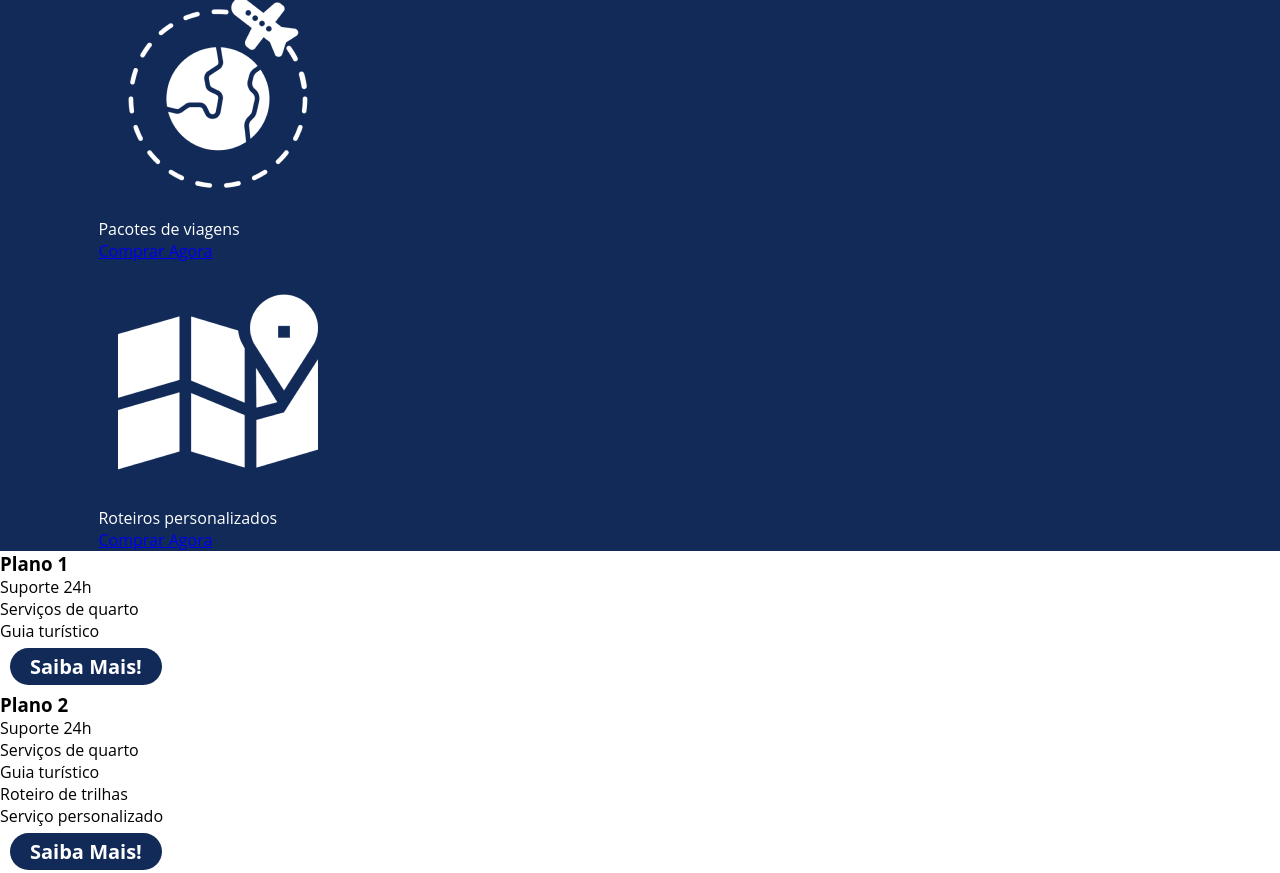
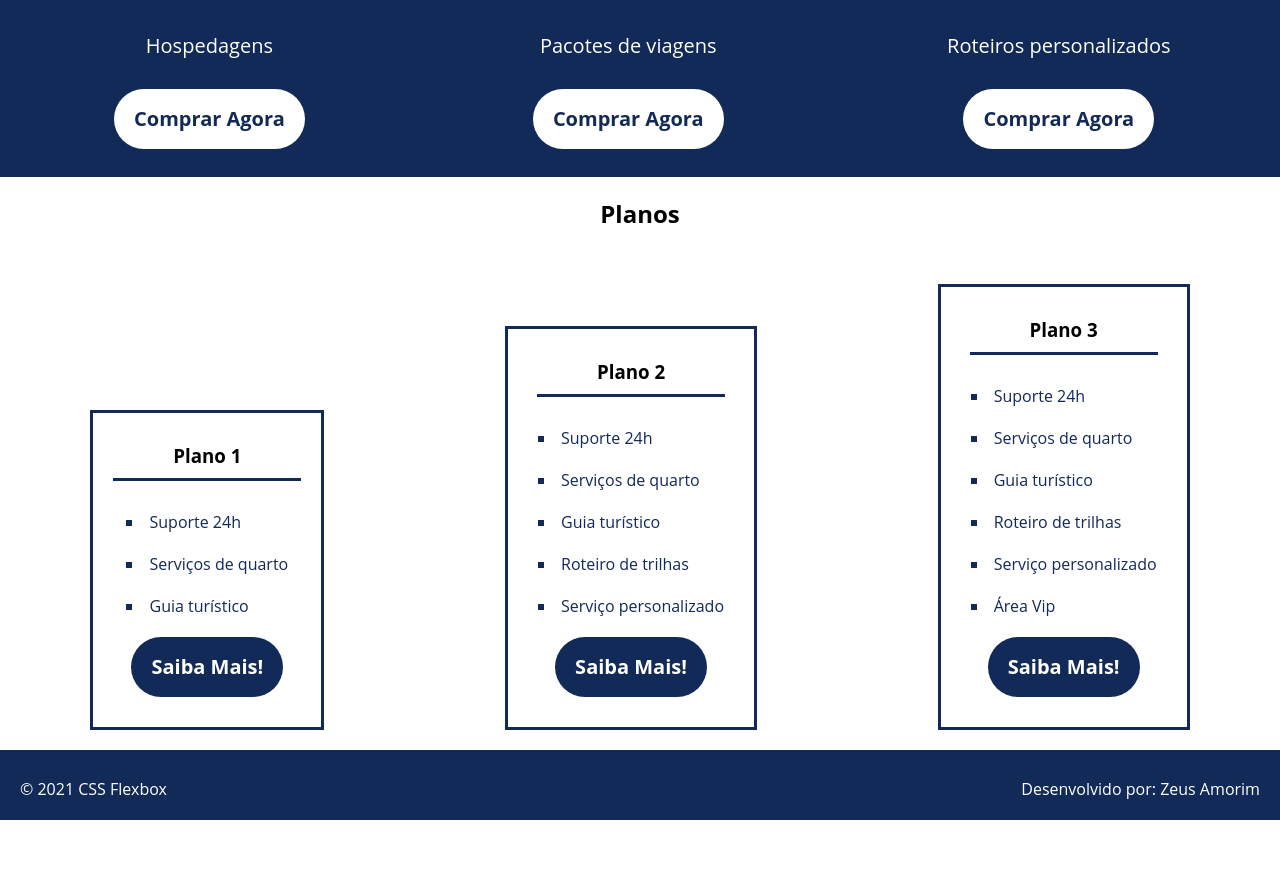
Before and after one commit to zeus0z/Projeto-Flexbox-Dio, a plain HTML site: page flex-projeto/index.html in a window 1280 px wide. Shown: the part 1365-2238 px from the top of the page. After the commit the page ends 2185 px from the top, so only its background shows below. Drawn offline with Linux system fonts and the light colour scheme.

Commit message:
Added remaining css

```diff
--- a/flex-projeto/index.html
+++ b/flex-projeto/index.html
@@ -20,7 +20,7 @@
         <div>
             <h1>Flex <br>Turismos</h1>
             <p>O melhor serviço para você!</p>
-            <a class="button bg-blue text-white" href="">Saiba Mais!</a>
+            <a class="blueButton" href="">Saiba Mais!</a>
         </div>
 
         <div>
@@ -40,43 +40,46 @@
         </div>
     </div>
 
-    <div id="services" class="bg-blue text-white">
-        <div class="">
+    <div class="bg-blue text-white">
+        <div id="services_title">
             <h2 >Serviços</h2>
         </div>
 
-        <div class="">
-            <div class="">
+        <div id="services" class="">
+            <div class="services_items">
                 <div><img src="./images/icon-2.png" alt="hospedagens"></div>
                 <p>Hospedagens</p>
-                <a class="button bg-white text-blue" href="#">Comprar Agora</a>
+                <a class="whiteButton" href="#">Comprar Agora</a>
             </div>
 
-            <div class="">
+            <div class="services_items">
                <div><img src="./images/icon-1.png" alt="pacote de viagens"></div>
                <p>Pacotes de viagens</p>
-               <a href="#">Comprar Agora</a>
+               <a class="whiteButton" href="#">Comprar Agora</a>
             </div>
 
-            <div class="">
+            <div class="services_items">
                 <div><img src="./images/icon-3.png" alt="roteiros personalizados"></div>
                 <p>Roteiros personalizados</p>
-                <a href="#">Comprar Agora</a>
+                <a class="whiteButton" href="#">Comprar Agora</a>
             </div>
 
         </div>
     </div>
 
-    <div id ="planos" class="">
+    <div >
 
-        <div class=" ">
+        <h2 id="plans_title"> Planos</h2>
+
+        <div id="plans">
+        <div >
             <h3>Plano 1</h3>
             <ul>
                 <li>Suporte 24h</li>
                 <li>Serviços de quarto</li>
                 <li>Guia turístico</li>
             </ul>
-            <a class="button bg-blue text-white" href="#">Saiba Mais!</a>
+            <a class="blueButton" href="#">Saiba Mais!</a>
         </div>
 
         <div class="  ">
@@ -88,7 +91,7 @@
                 <li>Roteiro de trilhas</li>
                 <li>Serviço personalizado</li>
             </ul>
-            <a class="button bg-blue text-white" href="#">Saiba Mais!</a>
+            <a class="blueButton" href="#">Saiba Mais!</a>
         </div>
 
         <div class=" ">
@@ -101,9 +104,10 @@
                 <li>Serviço personalizado</li>
                 <li>Área Vip</li>
             </ul>
-            <a class="button bg-blue text-white" href="#">Saiba Mais!</a>
+            <a class="blueButton" href="#">Saiba Mais!</a>
         </div>
     </div>
+</div>
 
     <footer id="footer" class=" bg-blue text-white">
         <p>&copy; 2021 CSS Flexbox</p>
--- a/flex-projeto/style.css
+++ b/flex-projeto/style.css
@@ -1,3 +1,7 @@
+:root {
+    --blue: #122a57;
+}
+
 *{
     margin:0;
     padding:0;
@@ -8,7 +12,7 @@
 
 
 .text-blue {
-    color: #122a57;
+    color: var(--blue);
 }
 
 .text-white {
@@ -16,14 +20,43 @@
 }
 
 .bg-blue {
-    background-color: #122a57;
+    background-color: var(--blue);
 }
 
 .bg-white {
     background-color: white;
 }
 
-.button {
+
+@keyframes blueButtonHover {
+    from {
+        border: none;
+        background-color: var(--blue);
+        color: white;
+    }
+    to {
+        border: 3px solid var(--blue);
+        background-color: black;
+        color: white;
+    }
+}
+
+@keyframes whiteButtonHover {
+    from {
+        border: none;
+        background-color: white;
+        color: var(--blue);
+    }
+    to {
+        border: 3px solid white;
+        background-color: black;
+        color: white;
+
+    }
+}
+
+
+.blueButton {
     padding: 5px 20px;
     text-decoration: none;
     border-radius: 50px;
@@ -32,6 +65,35 @@
     line-height: 50px;
     text-align: center;
     font-size: 20px;
+    background-color: var(--blue);
+    color: white;
+}
+
+.blueButton:hover {
+    animation: blueButtonHover;
+    animation-duration: 300ms;
+    animation-fill-mode: forwards;
+
+
+}
+
+.whiteButton {
+    padding: 5px 20px;
+    text-decoration: none;
+    border-radius: 50px;
+    margin:10px;
+    font-weight: bold;
+    line-height: 50px;
+    text-align: center;
+    font-size: 20px;
+    background-color: white;
+    color: var(--blue);
+}
+
+.whiteButton:hover {
+    animation: whiteButtonHover;
+    animation-duration: 500ms;
+    animation-fill-mode: forwards;
 }
 
 
@@ -78,6 +140,8 @@ header a{
 
 
 
+
+
 /*------- First Section --------*/
 
 #section1 {
@@ -114,7 +178,7 @@ header a{
 }
 
 #section2 h2 {
-    border-left: 5px solid #122a57;
+    border-left: 5px solid var(--blue);
     padding:5px;
 }
 
@@ -127,8 +191,31 @@ header a{
 
 /*------- Services --------*/
 
+#services_title {
+    text-align: center;
+    width: 100%;
+    padding: 20px;
+    font-size: 30px;
+}
+
 #services {
     display: flex;
+    flex-flow: row wrap;
+    justify-content: space-around;
+    min-height: 420px;
+}
+
+.services_items{
+    display:flex;
+    flex-flow: column wrap;
+    align-items: center;
+    padding: 10px;
+
+}
+
+#services p {
+    font-size: 20px;
+    padding:20px;
 }
 
 
@@ -136,9 +223,55 @@ header a{
 
 /*------- Plans--------*/
 
+#plans {
+    display: flex;
+    justify-content: space-around;
+    height: 500px;
+    align-items:flex-end;
 
+}
 
+#plans_title {
+    text-align: center;
+    padding: 20px;
+}
+
+#plans h3{
+    padding: 10px 60px;
+    margin-bottom: 20px;
+    border-bottom: 3px solid var(--blue);
+}
+
+#plans div {
+    display: flex;
+    flex-flow: column wrap;
+    align-items: center;
+    padding: 20px 20px;
+    justify-content: flex-end;
+    border: 3px solid var(--blue);
+    margin: 20px 0;
+
+}
+
+#plans ul {
+    list-style-position: inside;
+    list-style-type: square;
+
+}
+
+#plans li {
+    color: var(--blue);
+    padding: 10px;
+}
 
 
 
 /*------- Footer--------*/
+
+#footer {
+    display:flex;
+    justify-content: space-between;
+    align-items: flex-end;
+    padding:20px;
+    height: 70px;
+}
```
